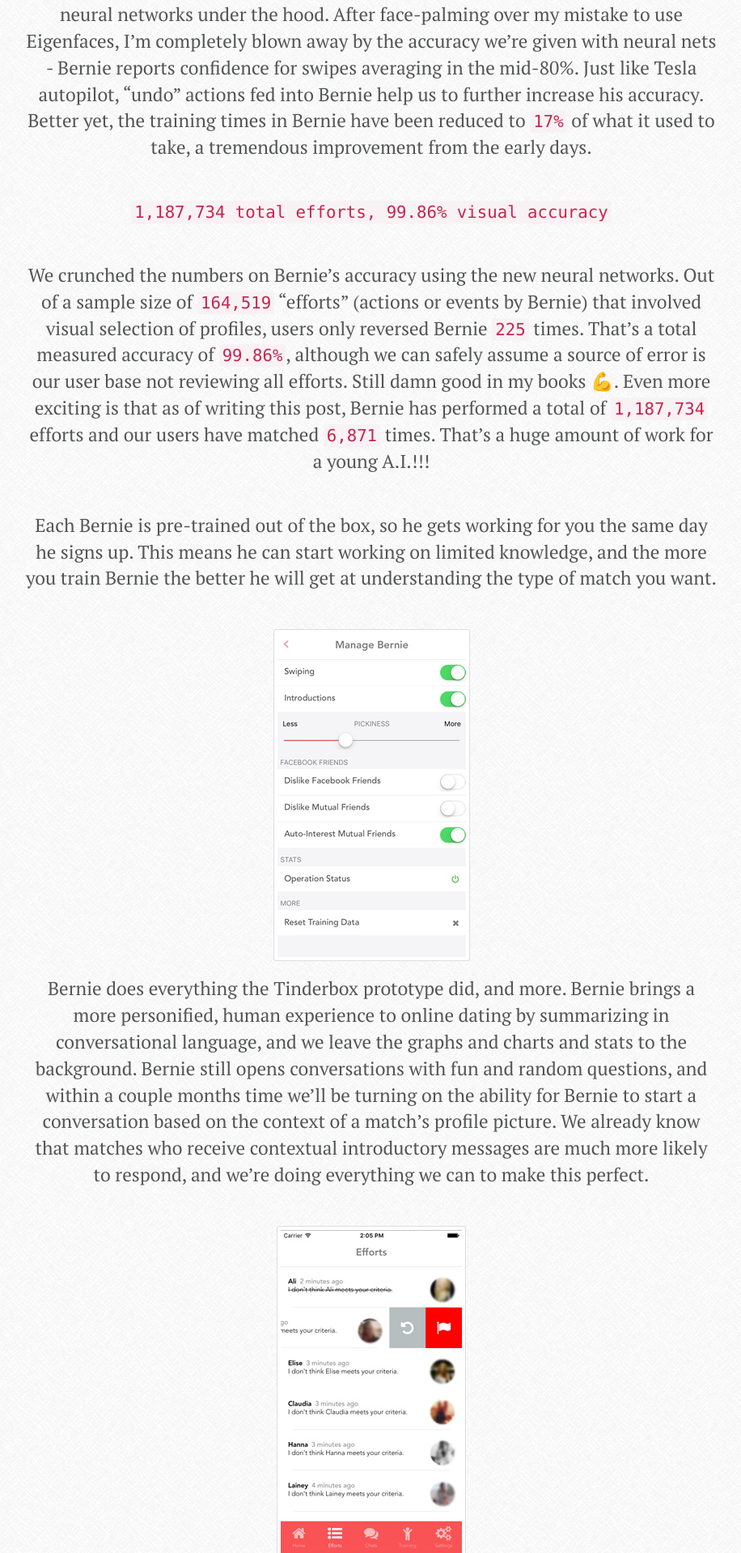
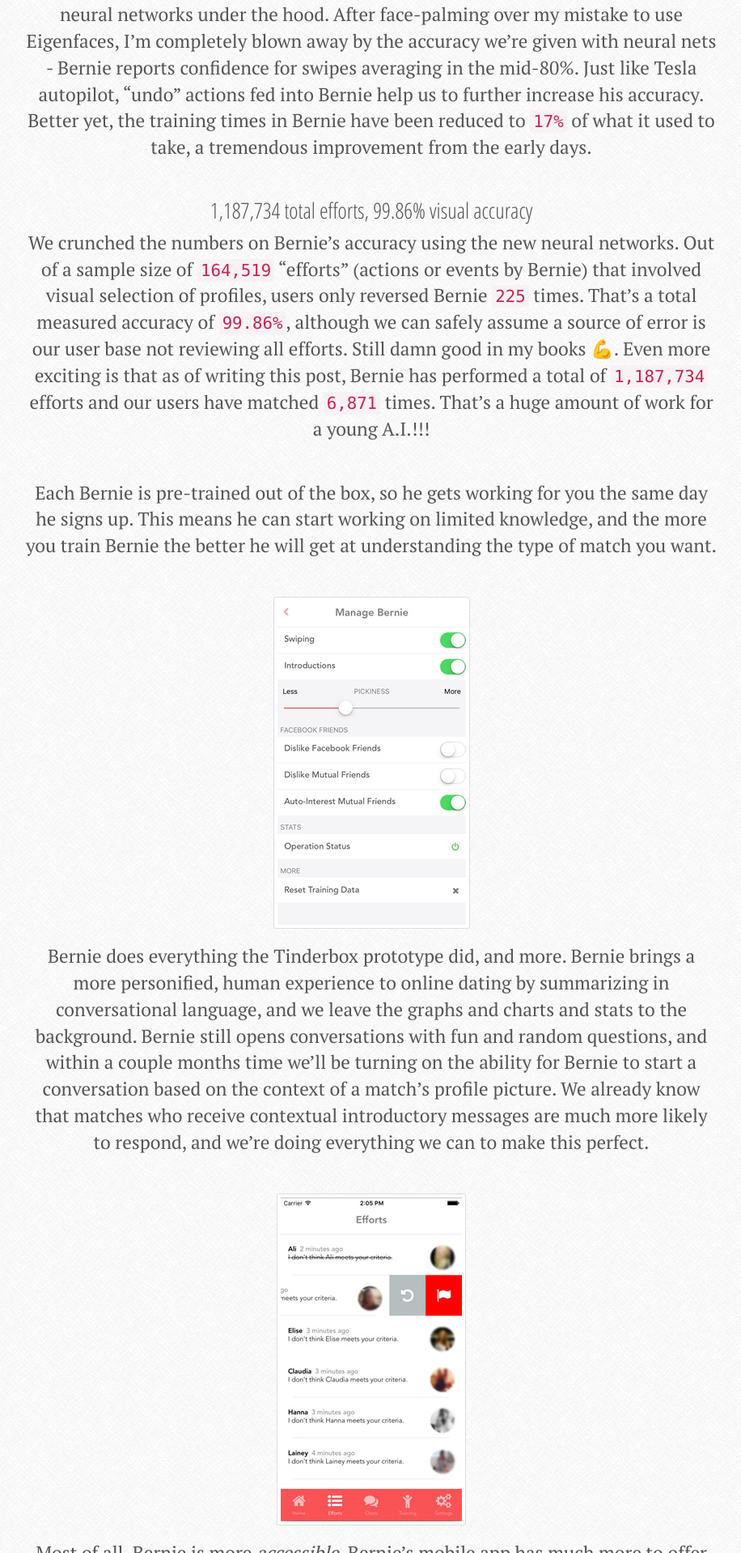
Before and after one commit to crockpotveggies/crockpotveggies.github.io, a Jekyll site: the page built from _posts/2016-07-26-automate-tinder-artificial-intelligence.md, in a window 1280 px wide. Shown: the part 1886-3804 px from the top of the page at 81% size, without its empty margins (181-1097 px from the left). Built offline with Jekyll 4.4.1, drawn with Linux system fonts in a browser that asks for light colours; some web fonts are replaced; Markdown is read by kramdown in place of the engine named in the settings; comment, search, counter and statistics services are not loaded.

Commit message:
Update header.

```diff
--- a/_posts/2016-07-26-automate-tinder-artificial-intelligence.md
+++ b/_posts/2016-07-26-automate-tinder-artificial-intelligence.md
@@ -15,7 +15,7 @@
 
 Bernie A.I. relies on latest practices in artificial intelligence and uses convolutional neural networks under the hood. After face-palming over my mistake to use Eigenfaces, I'm completely blown away by the accuracy we're given with neural nets - Bernie reports confidence for swipes averaging in the mid-80%. Just like Tesla autopilot, "undo" actions fed into Bernie help us to further increase his accuracy. Better yet, the training times in Bernie have been reduced to `17%` of what it used to take, a tremendous improvement from the early days.
 
-`1,187,734 total efforts, 99.86% visual accuracy`
+<h3>1,187,734 total efforts, 99.86% visual accuracy</h3>
 
 We crunched the numbers on Bernie's accuracy using the new neural networks. Out of a sample size of `164,519` "efforts" (actions or events by Bernie) that involved visual selection of profiles, users only reversed Bernie `225` times. That's a total measured accuracy of `99.86%`, although we can safely assume a source of error is our user base not reviewing all efforts. Still damn good in my books 💪. Even more exciting is that as of writing this post, Bernie has performed a total of `1,187,734` efforts and our users have matched `6,871` times. That's a huge amount of work for a young A.I.!!!
 
```
